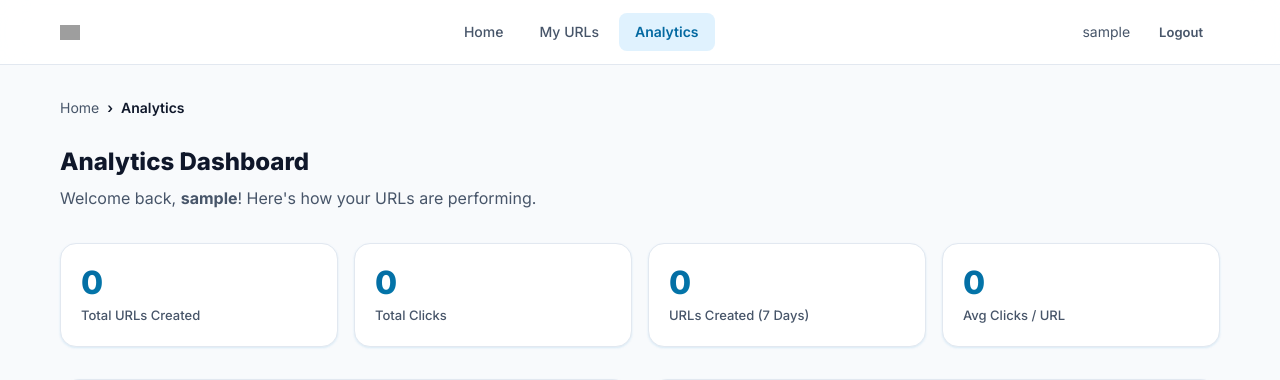
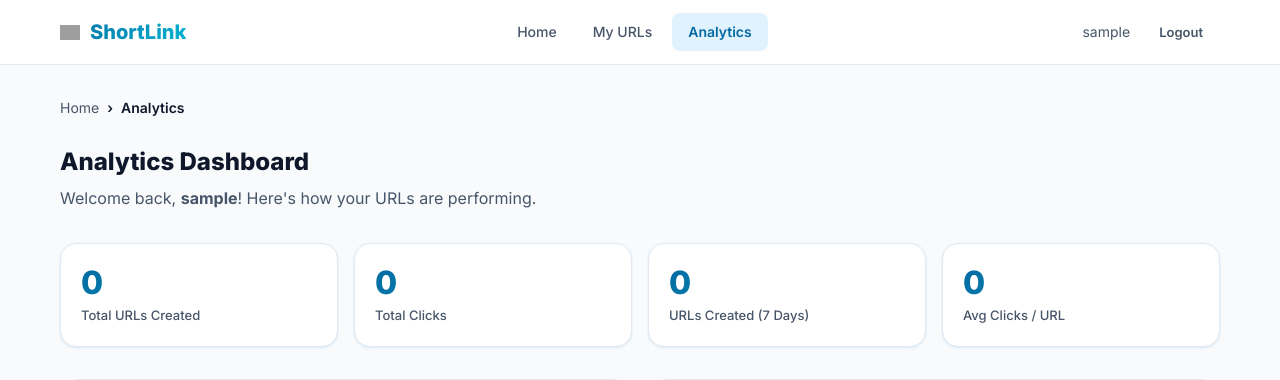
Before and after one commit to huzaifa-asad/urls-shortener-app-django, a Django app: page /analytics/ in a window 1280 px wide. Shown: the top 380 px of the page. Run offline with Django 5.2, Linux system fonts and the light colour scheme; the visitor is signed in with stand-in values (Sample User, id 1); data that the repository does not hold is empty; grey boxes are pictures that could not be loaded.

Commit message:
base.html updated

```diff
--- a/urlshortener/templates/base.html
+++ b/urlshortener/templates/base.html
@@ -20,7 +20,7 @@
                 <span class="navbar-brand-icon">
                     <img src="{% static 'img/logo.png' %}" alt="ShortLink" style="width: 20px; height: 20px; object-fit: contain;">
                 </span>
-
+                ShortLink
             </a>
 
             <div class="navbar-links" id="navbarLinks">
```
